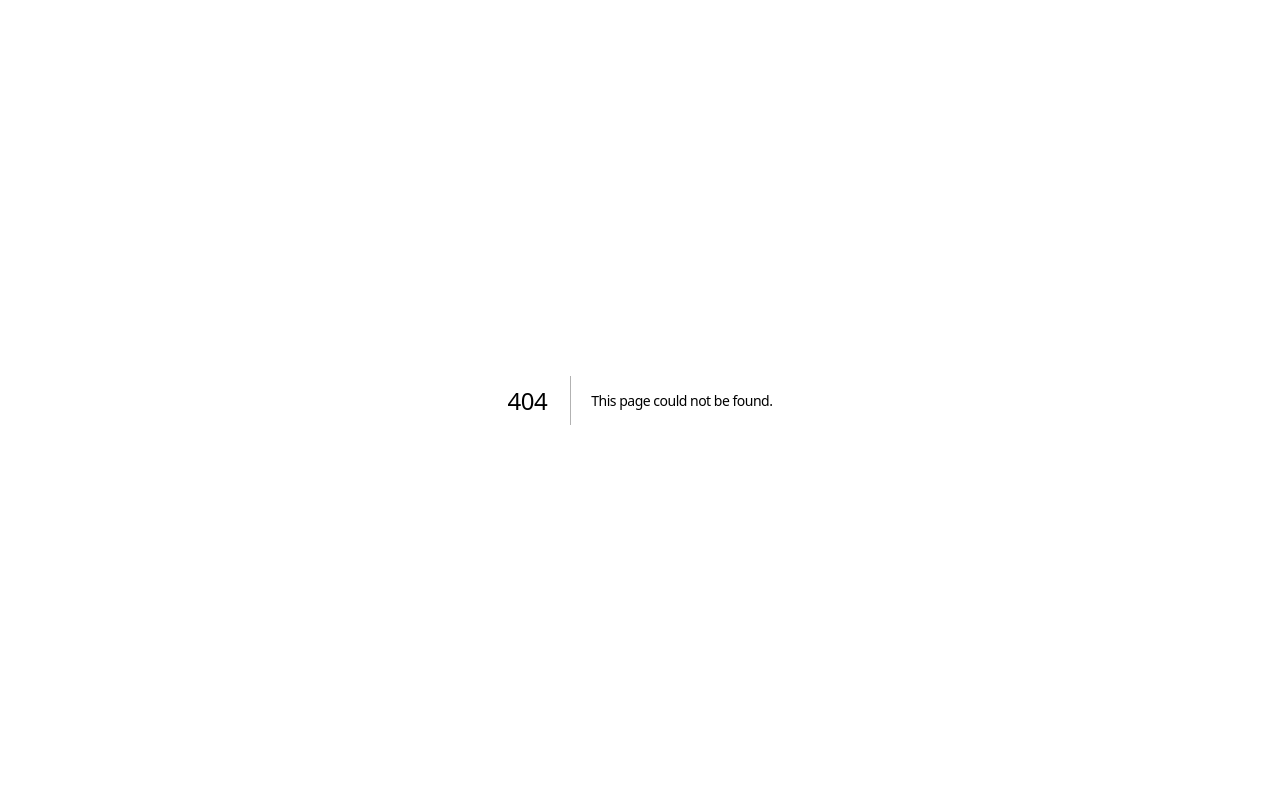
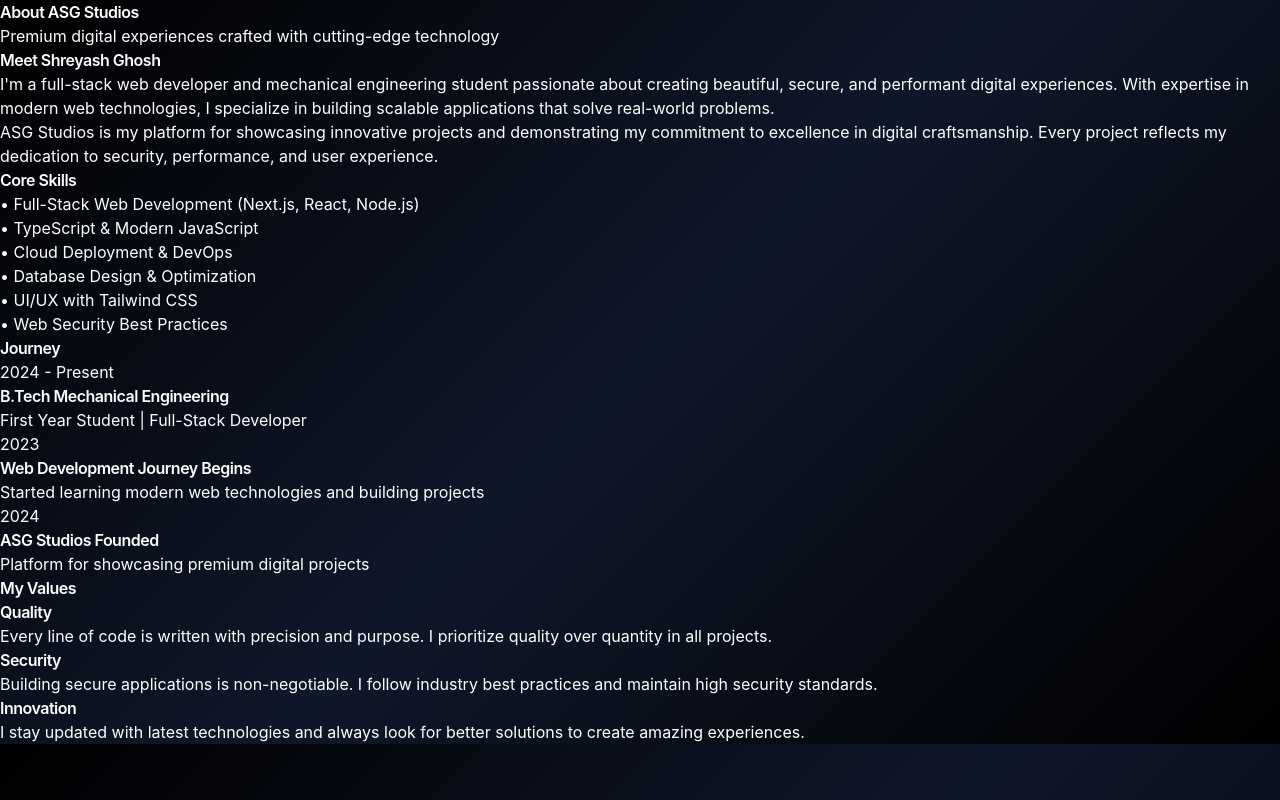
Before and after one commit to Shreyash-god/asg-studios-official, a Next.js app: page /about in a window 1280 px wide. Before the commit this address had no page. Built offline with nearby package versions, Linux system fonts and the light colour scheme.

Commit message:
Add About page with personal bio and skills
This file contains the About page for ASG Studios, detailing the developer's background, skills, and values.

```diff
--- /dev/null
+++ b/app/about/page.tsx
@@ -0,0 +1,95 @@
+'use client';
+
+import React from 'react';
+
+const AboutPage: React.FC = () => {
+  return (
+    <div className="min-h-screen bg-gradient-to-br from-blue-900 via-purple-900 to-black text-white">
+      {/* Hero Section */}
+      <section className="relative py-20 px-4 sm:px-6 lg:px-8">
+        <div className="max-w-4xl mx-auto text-center">
+          <h1 className="text-5xl sm:text-6xl font-bold mb-6 text-transparent bg-clip-text bg-gradient-to-r from-blue-400 to-purple-500">
+            About ASG Studios
+          </h1>
+          <p className="text-xl text-gray-300 mb-8">
+            Premium digital experiences crafted with cutting-edge technology
+          </p>
+        </div>
+      </section>
+
+      {/* About Content */}
+      <section className="py-16 px-4 sm:px-6 lg:px-8">
+        <div className="max-w-4xl mx-auto grid grid-cols-1 md:grid-cols-2 gap-12">
+          {/* Left Column - About Me */}
+          <div className="space-y-6">
+            <h2 className="text-3xl font-bold text-blue-400">Meet Shreyash Ghosh</h2>
+            <p className="text-gray-300 leading-relaxed">
+              I'm a full-stack web developer and mechanical engineering student passionate about creating beautiful, secure, and performant digital experiences. With expertise in modern web technologies, I specialize in building scalable applications that solve real-world problems.
+            </p>
+            <p className="text-gray-300 leading-relaxed">
+              ASG Studios is my platform for showcasing innovative projects and demonstrating my commitment to excellence in digital craftsmanship. Every project reflects my dedication to security, performance, and user experience.
+            </p>
+            <div className="pt-4">
+              <h3 className="text-xl font-semibold text-purple-400 mb-4">Core Skills</h3>
+              <ul className="space-y-2">
+                <li className="text-gray-300">• Full-Stack Web Development (Next.js, React, Node.js)</li>
+                <li className="text-gray-300">• TypeScript & Modern JavaScript</li>
+                <li className="text-gray-300">• Cloud Deployment & DevOps</li>
+                <li className="text-gray-300">• Database Design & Optimization</li>
+                <li className="text-gray-300">• UI/UX with Tailwind CSS</li>
+                <li className="text-gray-300">• Web Security Best Practices</li>
+              </ul>
+            </div>
+          </div>
+
+          {/* Right Column - Timeline */}
+          <div className="space-y-6">
+            <h2 className="text-3xl font-bold text-purple-400">Journey</h2>
+            <div className="space-y-6">
+              <div className="border-l-2 border-blue-500 pl-4">
+                <p className="text-sm text-blue-400 font-semibold">2024 - Present</p>
+                <h3 className="text-lg font-bold mt-1">B.Tech Mechanical Engineering</h3>
+                <p className="text-gray-400 text-sm">First Year Student | Full-Stack Developer</p>
+              </div>
+              <div className="border-l-2 border-purple-500 pl-4">
+                <p className="text-sm text-purple-400 font-semibold">2023</p>
+                <h3 className="text-lg font-bold mt-1">Web Development Journey Begins</h3>
+                <p className="text-gray-400 text-sm">Started learning modern web technologies and building projects</p>
+              </div>
+              <div className="border-l-2 border-pink-500 pl-4">
+                <p className="text-sm text-pink-400 font-semibold">2024</p>
+                <h3 className="text-lg font-bold mt-1">ASG Studios Founded</h3>
+                <p className="text-gray-400 text-sm">Platform for showcasing premium digital projects</p>
+              </div>
+            </div>
+          </div>
+        </div>
+      </section>
+
+      {/* Values Section */}
+      <section className="py-16 px-4 sm:px-6 lg:px-8 bg-black/50">
+        <div className="max-w-4xl mx-auto">
+          <h2 className="text-3xl font-bold text-center mb-12 text-transparent bg-clip-text bg-gradient-to-r from-blue-400 to-purple-500">
+            My Values
+          </h2>
+          <div className="grid grid-cols-1 md:grid-cols-3 gap-8">
+            <div className="bg-gradient-to-br from-blue-900/30 to-purple-900/30 p-6 rounded-lg border border-blue-500/20">
+              <h3 className="text-xl font-bold text-blue-400 mb-3">Quality</h3>
+              <p className="text-gray-300">Every line of code is written with precision and purpose. I prioritize quality over quantity in all projects.</p>
+            </div>
+            <div className="bg-gradient-to-br from-purple-900/30 to-pink-900/30 p-6 rounded-lg border border-purple-500/20">
+              <h3 className="text-xl font-bold text-purple-400 mb-3">Security</h3>
+              <p className="text-gray-300">Building secure applications is non-negotiable. I follow industry best practices and maintain high security standards.</p>
+            </div>
+            <div className="bg-gradient-to-br from-pink-900/30 to-blue-900/30 p-6 rounded-lg border border-pink-500/20">
+              <h3 className="text-xl font-bold text-pink-400 mb-3">Innovation</h3>
+              <p className="text-gray-300">I stay updated with latest technologies and always look for better solutions to create amazing experiences.</p>
+            </div>
+          </div>
+        </div>
+      </section>
+    </div>
+  );
+};
+
+export default AboutPage;
```
